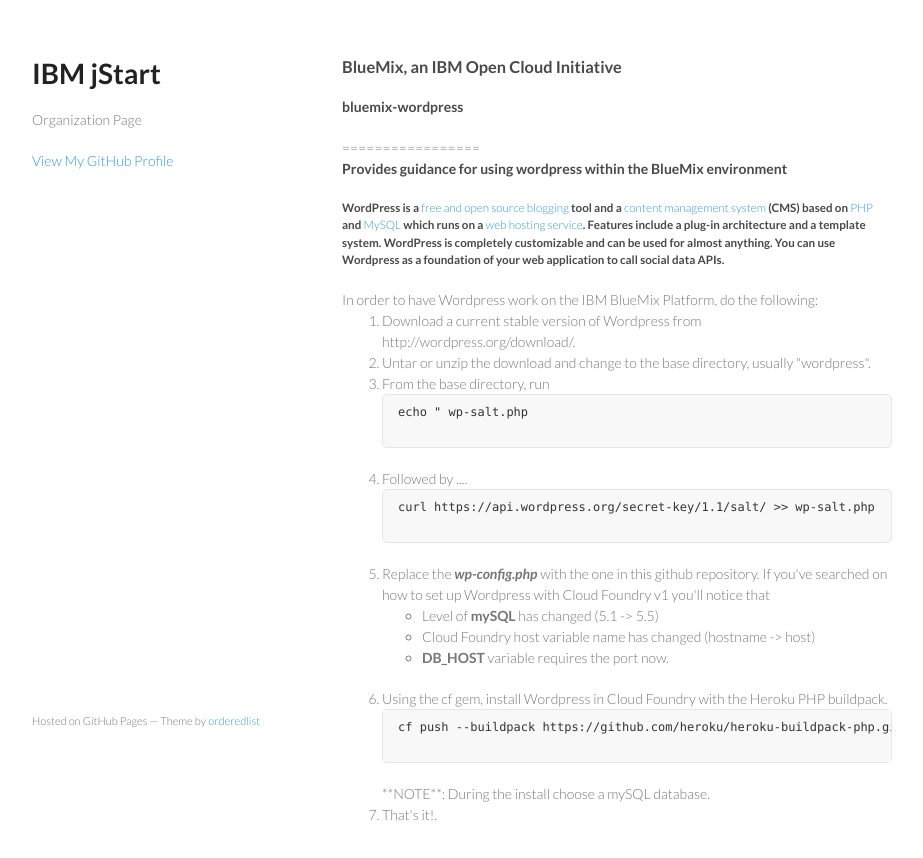
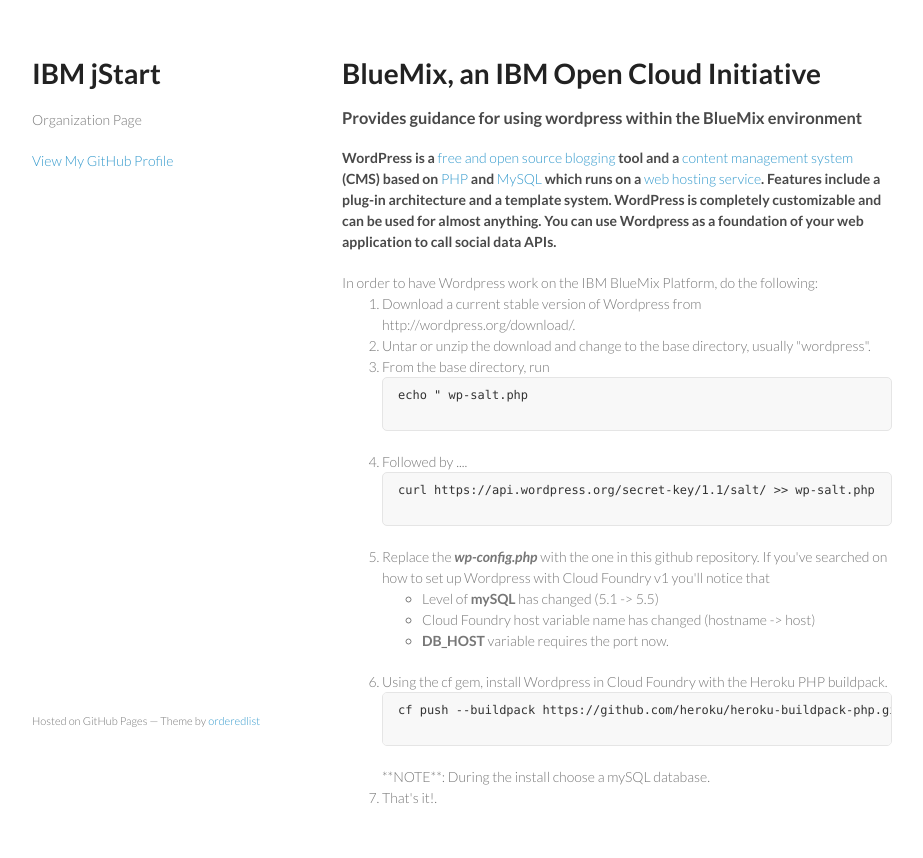
Before and after one commit to joshisa/ibmjstart.github.io, a plain HTML site: page index.html in a window 1280 px wide. Shown: the whole page, without its empty margins (178-1101 px from the left). Drawn offline with Linux system fonts and the light colour scheme.

Commit message:
Sizing adjustments

```diff
--- a/index.html
+++ b/index.html
@@ -23,13 +23,11 @@
 
       </header>
       <section>
-        <h3>BlueMix, an IBM Open Cloud Initiative</h3>
+        <h1>BlueMix, an IBM Open Cloud Initiative</h3>
 
-        <h4>bluemix-wordpress</h4>=================
+        <h3>Provides guidance for using wordpress within the BlueMix environment</h4>
 
-        <h4>Provides guidance for using wordpress within the BlueMix environment</h4>
-
-        <h5>WordPress is a <a href="http://en.wikipedia.org/wiki/Free_and_open_source">free and open source</a> <a href="http://en.wikipedia.org/wiki/Blog">blogging</a> tool and a <a href="http://en.wikipedia.org/wiki/Content_management_system">content management system</a> (CMS) based on <a href="http://en.wikipedia.org/wiki/PHP">PHP</a> and <a href="http://en.wikipedia.org/wiki/MySQL">MySQL</a> which runs on a <a href="http://en.wikipedia.org/wiki/Web_hosting_service">web hosting service</a>.  Features include a plug-in architecture and a template system.  WordPress is completely customizable and can be used for almost anything.   You can use Wordpress as a foundation of your web application to call social data APIs.</h5>
+        <h4>WordPress is a <a href="http://en.wikipedia.org/wiki/Free_and_open_source">free and open source</a> <a href="http://en.wikipedia.org/wiki/Blog">blogging</a> tool and a <a href="http://en.wikipedia.org/wiki/Content_management_system">content management system</a> (CMS) based on <a href="http://en.wikipedia.org/wiki/PHP">PHP</a> and <a href="http://en.wikipedia.org/wiki/MySQL">MySQL</a> which runs on a <a href="http://en.wikipedia.org/wiki/Web_hosting_service">web hosting service</a>.  Features include a plug-in architecture and a template system.  WordPress is completely customizable and can be used for almost anything.   You can use Wordpress as a foundation of your web application to call social data APIs.</h5>
 
         In order to have Wordpress work on the IBM BlueMix Platform, do the following:
         <ol>
```
